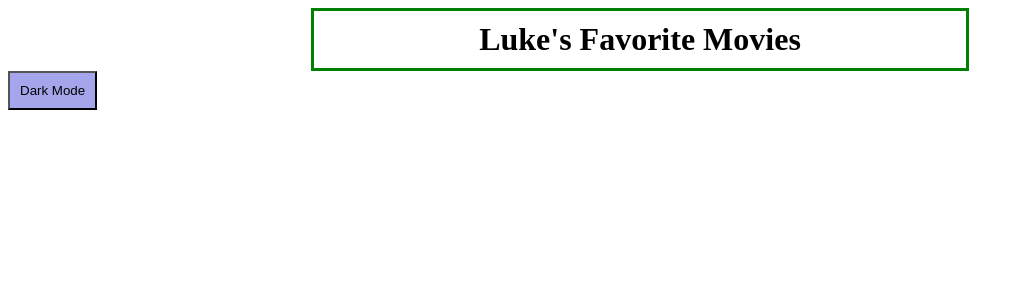
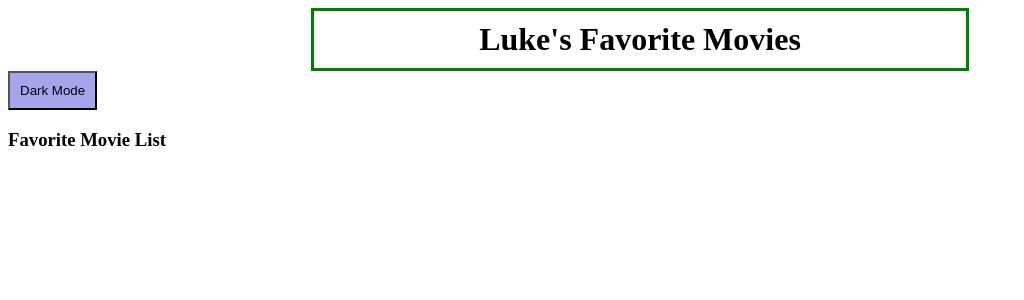
Before and after one commit to Lucas7263/phase-2-project, a React (Create React App) app: page / in a window 1280 px wide. Shown: the top 300 px of the page, without its empty margins (0-1024 px from the left). Built offline with nearby package versions, Linux system fonts and the light colour scheme.

Commit message:
Added an h3 element.

```diff
--- a/src/components/Header.js
+++ b/src/components/Header.js
@@ -5,6 +5,7 @@ function Header() {
         <div>
             <h1 class="title">Luke's Favorite Movies</h1>
             <button class="darkmode">Dark Mode</button>
+            <h3>Favorite Movie List</h3>
         </div>
     )
 }
```
